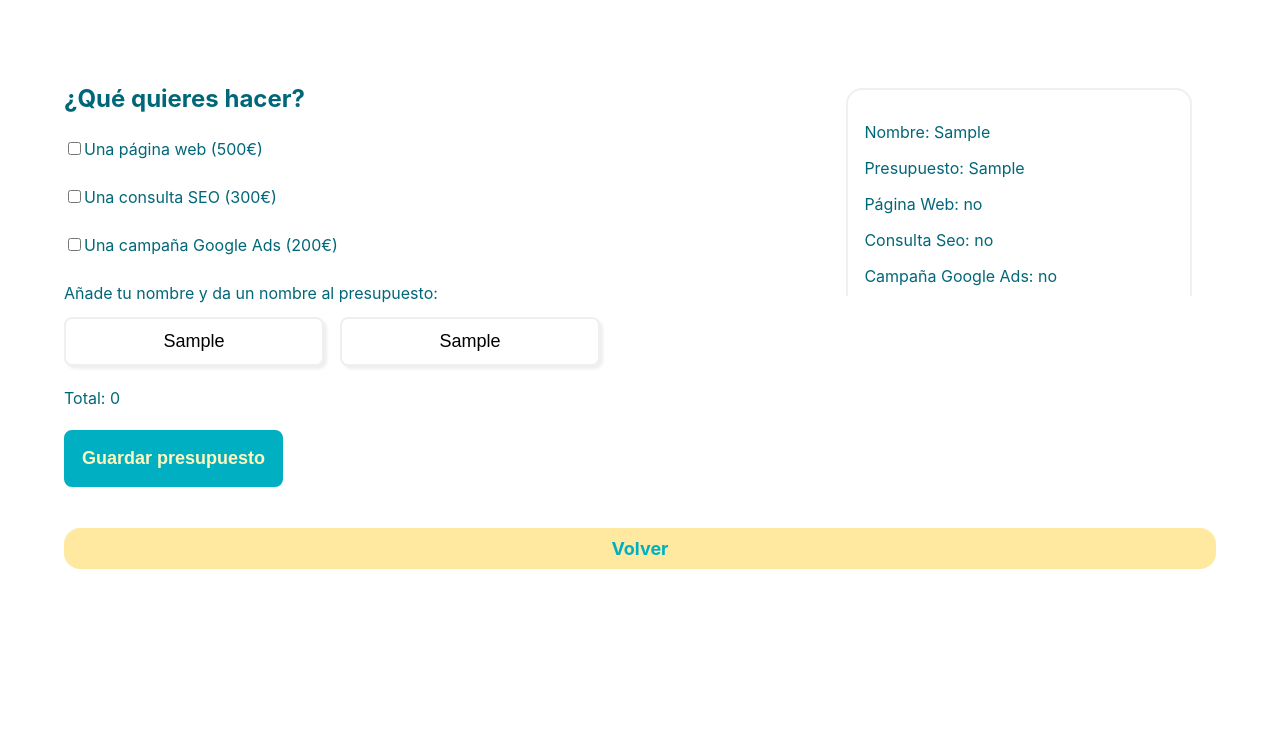
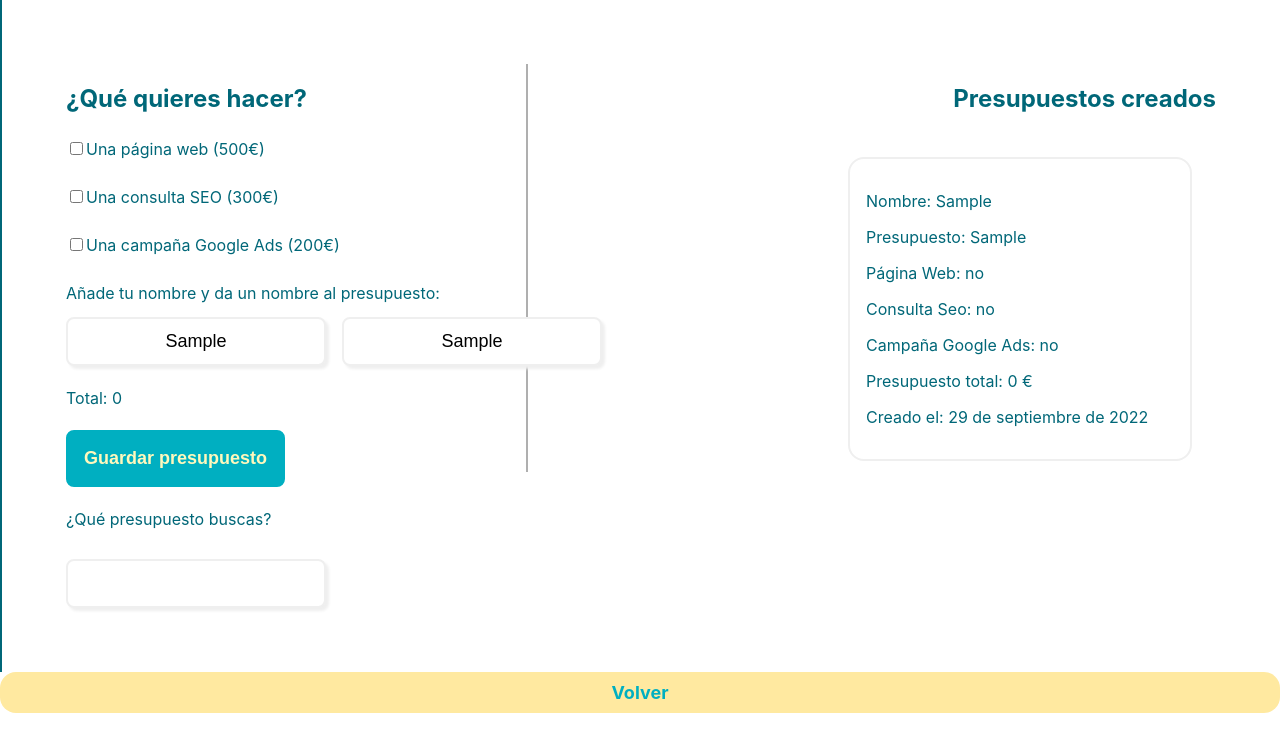
Before and after one commit to Lahali/budget-app, a React (Create React App) app: page /budget in a window 1280 px wide. Both pictures are taken after typing "Sample", "Sample" into the empty fields and a click on the button "Guardar presupuesto". Shown: the top 752 px of the page. Built offline with nearby package versions, Linux system fonts and the light colour scheme.

Commit message:
Ejercicio 9 Nivel 2 completado

```diff
--- a/src/components/Layout.jsx
+++ b/src/components/Layout.jsx
@@ -6,15 +6,17 @@ import {
   ParragrafStyled,
   ButtonStyledSave,
   InputTextStyled,
-  FormStyled
+  FormStyled,
 } from "./Styles";
 import Panel from "./Panel";
 import ListBudget from "./ListBudget";
+import Searcher from "./Searcher";
+import BudgetElement from "./BudgetElement";
 
 const Layout = (props) => {
   return (
+    <>
       <DivStyled>
-
         {props.newBudget.length > 0 && (
           <ListBudget
             newBudget={props.newBudget}
@@ -22,6 +24,8 @@ const Layout = (props) => {
             budgetName={props.budgetName}
             budget={props.budget}
             total={props.total}
+            filteredBudget={props.filteredBudget}
+
           />
         )}
         {/* Así tenemos unidos el botón y el form para que funcione */}
@@ -87,12 +91,13 @@ const Layout = (props) => {
 
           {/* esto está conectado con el handleSubmit del form */}
           <ButtonStyledSave type="submit">Guardar presupuesto</ButtonStyledSave>
+        {props.newBudget.length > 0 && <Searcher handleFilter={props.handleFilter} filteredBudget={props.filteredBudget}/>}
       </FormStyled>
-
+      </DivStyled>
       <NavStyled>
         <LinkStyled to="/">Volver</LinkStyled>
       </NavStyled>
-    </DivStyled>
+    </>
   );
 };
 
--- a/src/components/ListBudget.jsx
+++ b/src/components/ListBudget.jsx
@@ -2,10 +2,23 @@ import React from "react";
 import BudgetElement from "./BudgetElement";
 import { ContainerScroll } from "./Styles";
 
-const ListBudget = ({ newBudget, client, budgetName, budget, total }) => {
+const ListBudget = ({ newBudget, filteredBudget }) => {
   return (
     <ContainerScroll>
-      {newBudget.map((item) => (
+      <h2>Presupuestos creados</h2>
+      {filteredBudget.length > 0
+        ? filteredBudget.map((item) => (
+            <BudgetElement
+              key={item.id}
+              date={item.date}
+              client={item.client}
+              budgetName={item.budgetName}
+              budget={item.budget}
+              total={item.total}
+              filteredBudget={item.filteredBudget}
+            />
+          ))
+        : newBudget.map((item) => (
             <BudgetElement
               key={item.id}
               date={item.date}
--- a/src/components/Main.jsx
+++ b/src/components/Main.jsx
@@ -17,6 +17,22 @@ const Main = () => {
   const [budgetName, setbudgetName] = useState('')
 
   const [newBudget, setNewBudget] = useState([])
+
+  // para el buscador por palabras
+  const [searchField, setSearchField] = useState('')
+
+  // lógica del buscador
+  // hacemos un filter y pasamos todo a minúsculas: lo que entra en el input y lo que compara en el array
+  const filteredBudget = newBudget.filter(item => {
+    return (
+      item.budgetName.toLocaleLowerCase().startsWith(searchField.toLocaleLowerCase())
+    )
+  })
+  // ejecutamos la función desde el input
+  const handleFilter = (event) => {
+    setSearchField(event.target.value)
+  }
+
 
   const getClient = (event) => setClient(event.target.value)
   const getbudgetName = (event) => setbudgetName(event.target.value)
@@ -117,6 +133,8 @@ const Main = () => {
         addBudgetList = {addBudgetList}
         handleSubmit={handleSubmit}
         newBudget={newBudget}
+        handleFilter={handleFilter}
+        filteredBudget={filteredBudget}
       />
     </div>
   );
--- /dev/null
+++ b/src/components/Searcher.jsx
@@ -0,0 +1,13 @@
+import React from 'react'
+import { InputTextStyled, ParragrafStyled } from './Styles'
+
+const Searcher = (props) => {
+  return (
+    <div>
+        <ParragrafStyled>¿Qué presupuesto buscas?</ParragrafStyled>
+        <InputTextStyled type="text" onChange={props.handleFilter}/>
+    </div>
+  )
+}
+
+export default Searcher
--- a/src/components/Styles.jsx
+++ b/src/components/Styles.jsx
@@ -81,6 +81,7 @@ export const DivStyled = styled.div`
   color: #006778;
   padding: 4rem;
   margin: auto;
+  border-left: 2px solid;
 `;
 
 export const FormStyled = styled.form`
@@ -88,6 +89,7 @@ export const FormStyled = styled.form`
   grid-column-end: 4;
   grid-row-start: 1;
   grid-row-end: 3;
+
 `
 
 export const NavStyled = styled.nav`
@@ -187,8 +189,10 @@ export const ContainerScroll = styled.div`
   grid-column-start: 3 ;
   grid-column-end: 6;
   grid-row-start: 1;
-  grid-row-end: 3;
+  grid-row-end: 4;
   overflow-y: scroll;
+  text-align: right;
+  border-left: 2px solid #afafaf;
 `;
 
 export const ContainerListStyled = styled.div`
@@ -197,6 +201,7 @@ export const ContainerListStyled = styled.div`
   align-items: center;
   width: 50%;
   margin: 1.5rem;
+  text-align: left;
 `;
 export const DivListStyled = styled.div`
   border-radius: 1rem;
```
Lines whose indentation alone changed are shown as unchanged.
